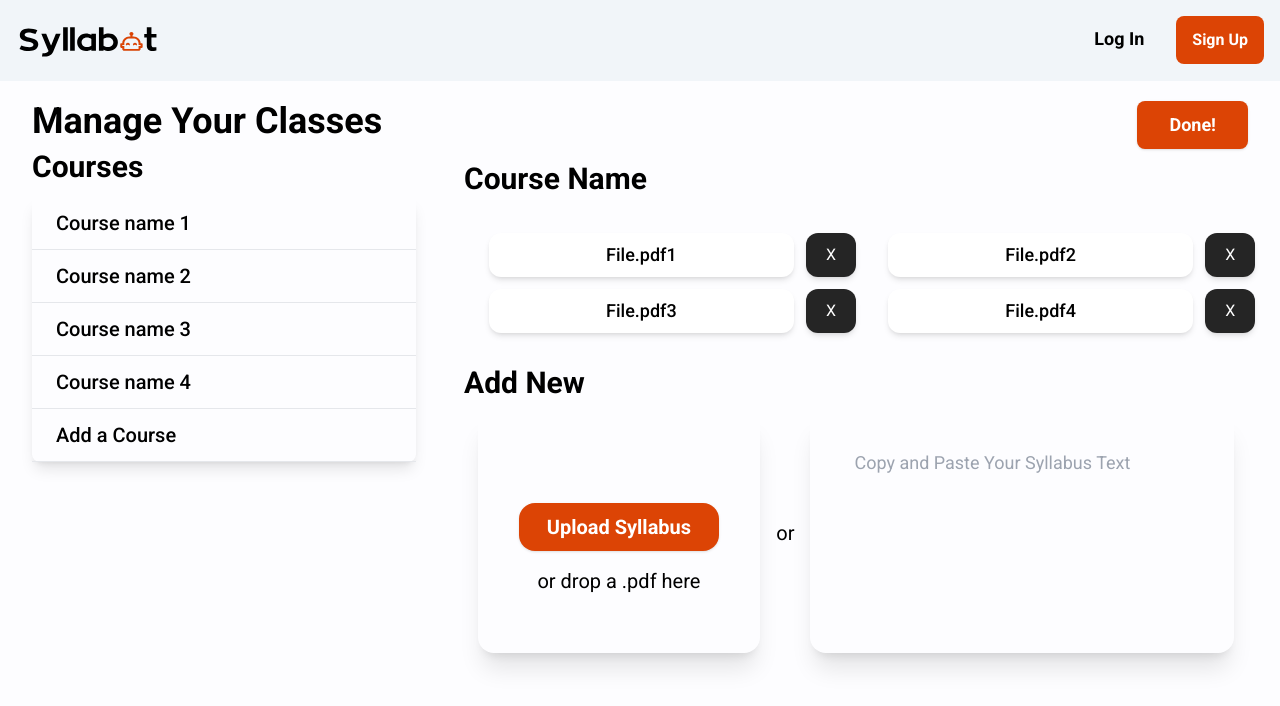
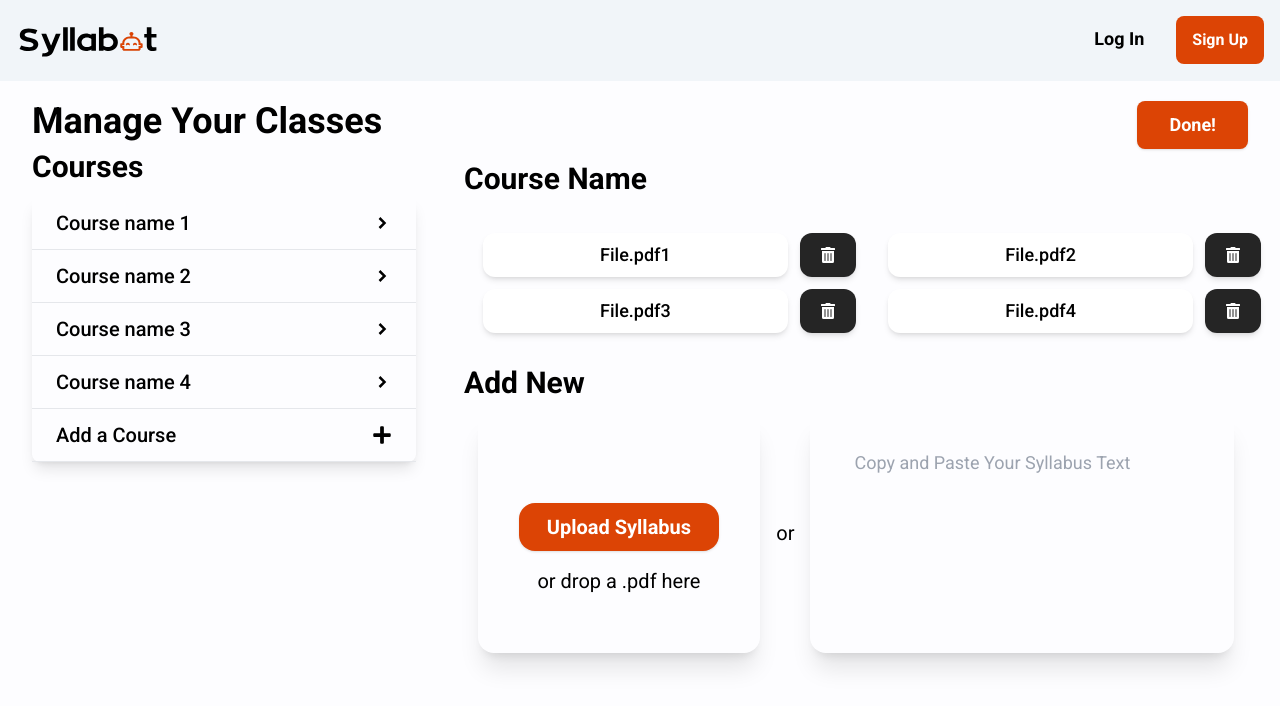
Before and after one commit to Nyumat/Syllabot, a React (Vite) app in the folder client/: page /manage in a window 1280 px wide. Shown: the top 706 px of the page. Built offline with nearby package versions, Linux system fonts and the light colour scheme; no server answers.

Commit message:
add icons

```diff
--- a/client/package.json
+++ b/client/package.json
@@ -19,6 +19,7 @@
     "react": "^18.2.0",
     "react-dom": "^18.2.0",
     "react-dropzone": "^14.2.3",
+    "react-icons": "^4.11.0",
     "react-router-dom": "^6.17.0"
   },
   "devDependencies": {
--- a/client/src/components/buttons/CourseBtn.tsx
+++ b/client/src/components/buttons/CourseBtn.tsx
@@ -1,7 +1,9 @@
+import { BiSolidChevronRight } from "react-icons/bi";
+
 export default function CourseBtn({ coursename }) {
   return (
-    <button className="px-6 pt-3 pb-3 text-start text-xl font-medium bg-transparent border-solid hover:bg-primary-grey transition ease-linear border-b focus:bg-primary-grey focus:text-primary-orange">
-      {coursename}
+    <button className="flex flex-row items-center justify-between px-6 pt-3 pb-3 text-start text-xl font-medium bg-transparent border-solid hover:bg-primary-grey transition ease-linear border-b focus:bg-primary-grey focus:text-primary-orange">
+      {coursename} <BiSolidChevronRight />
     </button>
   );
 }
--- a/client/src/components/buttons/FileManageBtn.tsx
+++ b/client/src/components/buttons/FileManageBtn.tsx
@@ -1,3 +1,5 @@
+import { FaTrashAlt } from "react-icons/fa";
+
 export default function FileManageBtn({ filename }) {
   return (
     <>
@@ -5,7 +7,7 @@ export default function FileManageBtn({ filename }) {
         {filename}
       </div>
       <button className="pl-5 pr-5 pt-2 pb-2 bg-primary-black shadow-md rounded-xl text-white ml-3 mt-3 hover:bg-primary-grey hover:text-black transition ease-linear active:bg-primary-black active:text-white">
-        X
+        <FaTrashAlt />
       </button>
     </>
   );
--- a/client/src/pages/Manage.tsx
+++ b/client/src/pages/Manage.tsx
@@ -2,6 +2,7 @@ import NavBar from "../components/NavBar";
 import CourseBtn from "../components/buttons/CourseBtn";
 import FileManageBtn from "../components/buttons/FileManageBtn";
 import ImageUploader from "../components/ImageUploader";
+import { FaPlus } from "react-icons/fa";
 
 export default function Manage() {
   return (
@@ -48,8 +49,11 @@ function CourseSidePanel() {
         <CourseBtn coursename={"Course name 2"} />
         <CourseBtn coursename={"Course name 3"} />
         <CourseBtn coursename={"Course name 4"} />
-        <button className="px-6 pt-3 pb-3 text-start text-xl font-medium bg-transparent border-solid hover:bg-primary-grey transition ease-linear border-b focus:bg-primary-grey focus:text-primary-orange">
-          Add a Course
+        <button
+          className="flex flex-row items-center
+         justify-between px-6 pt-3 pb-3 text-start text-xl font-medium bg-transparent border-solid hover:bg-primary-grey transition ease-linear border-b focus:bg-primary-grey focus:text-primary-orange"
+        >
+          Add a Course <FaPlus />
         </button>
       </div>
     </div>
```
Also changed, not shown: 1 other file (tests, documents, lock files or other folders).
